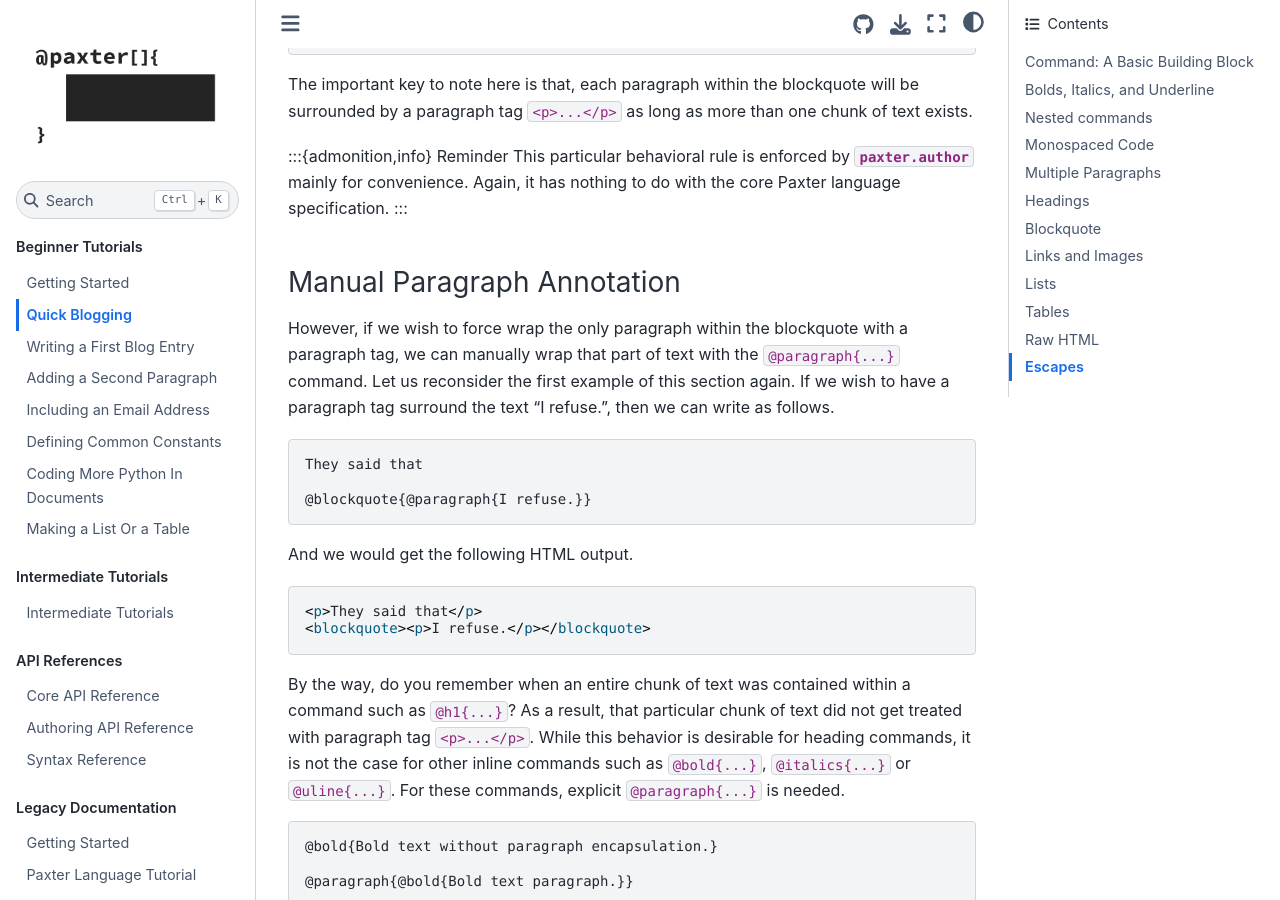
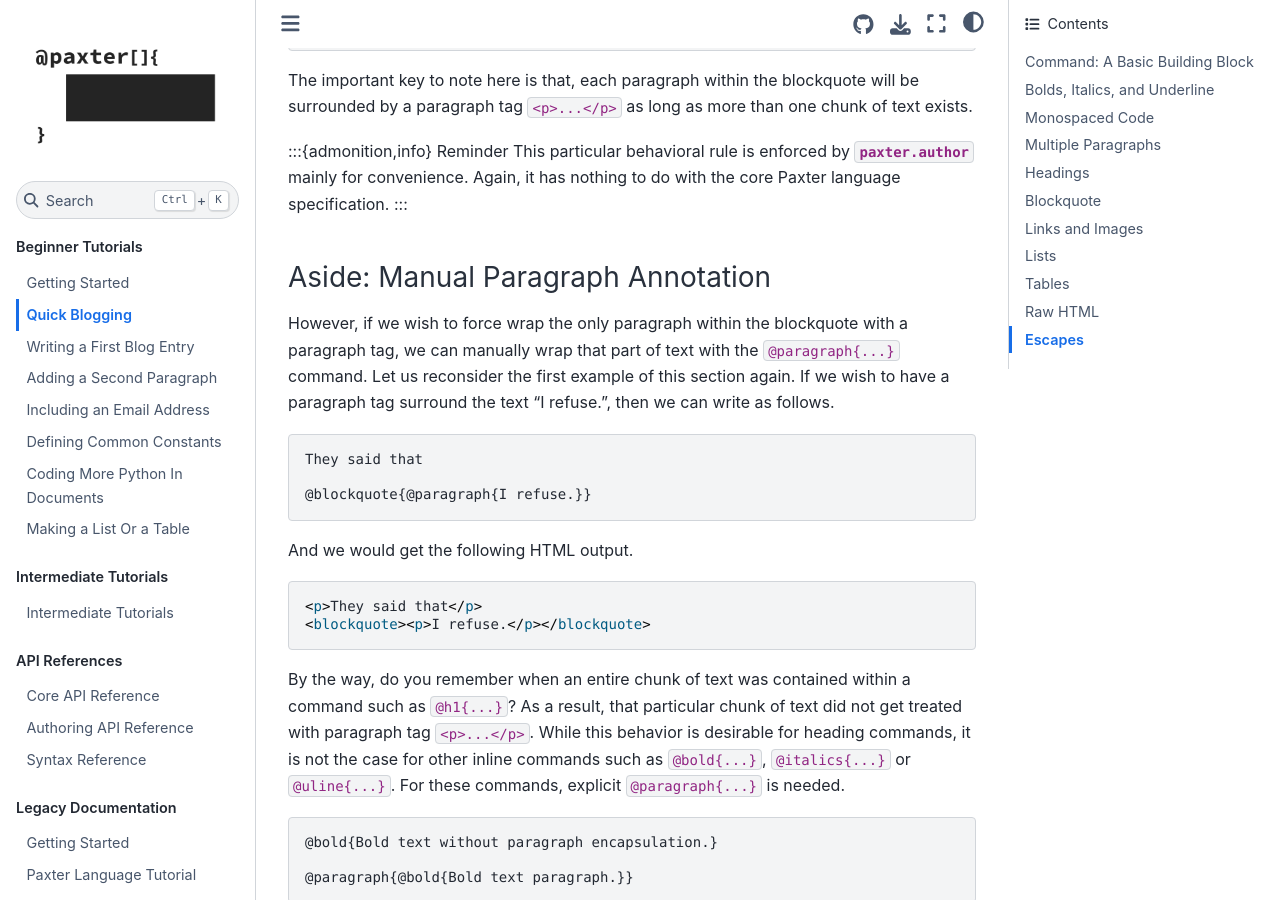
Before and after one commit to abhabongse/paxter, a Sphinx documentation site: the page built from docs/beginner-tutorials/quick-blogging.md, in a window 1280 px wide and 900 px high, scrolled down 4771 px. Built offline with Sphinx 7.4.7 and the Sphinx Book theme 1.1.4, drawn with Linux system fonts in a browser that asks for light colours; the version number could not be read and is left out; some of the changed text lies outside the part shown.

Commit message:
Small documentation touches

````diff
--- a/docs/beginner-tutorials/quick-blogging.md
+++ b/docs/beginner-tutorials/quick-blogging.md
@@ -83,7 +83,7 @@
 <p>This is a very <i>important part</i> of <u>the statement</u>.</p>
 ```
 
-## Nested commands
+### Aside: Nested commands
 
 One nice thing about Paxter command is that they are allowed
 to be nested inside the main argument between the pair of curly braces.
@@ -256,7 +256,7 @@
 Again, it has nothing to do with the core Paxter language specification.
 :::
 
-### Manual Paragraph Annotation
+### Aside: Manual Paragraph Annotation
 
 However, if we wish to force wrap the only paragraph within the blockquote
 with a paragraph tag,
````
Also changed, not shown: docs/index.md (+2 -3 lines).
